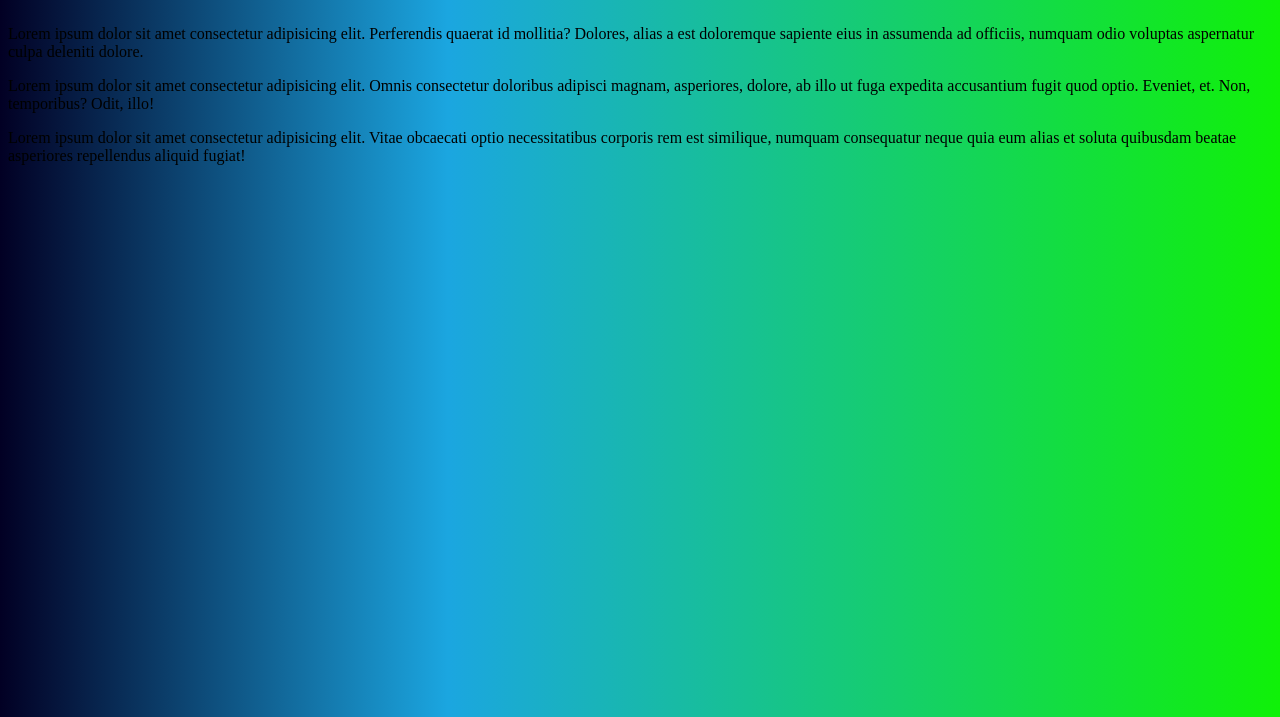
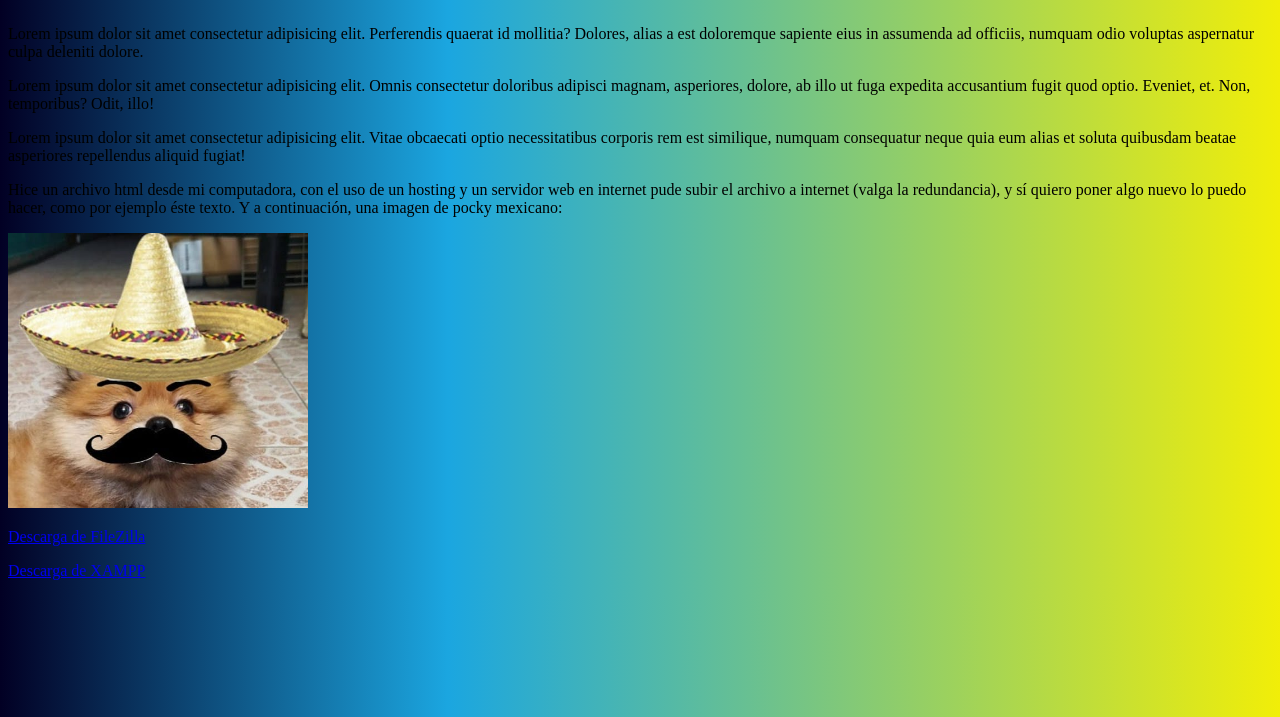
Before and after one commit to Marckytos/Uso_de_FTP, a plain HTML site: page tarea_ftp/index.html in a window 1280 px wide. Shown: the part 83-800 px from the top of the page. Drawn offline with Linux system fonts and the light colour scheme.

Commit message:
Cambios que se subieron por FTP

```diff
--- a/tarea_ftp/estilos.css
+++ b/tarea_ftp/estilos.css
@@ -1,6 +1,6 @@
 .fondo{
     background: rgb(2,0,36);
-background: linear-gradient(90deg, rgba(2,0,36,1) 0%, rgba(27,166,224,1) 35%, rgba(16,241,8,1) 100%);
+background: linear-gradient(90deg, rgba(2,0,36,1) 0%, rgba(27,166,224,1) 35%, rgba(241,238,8,1) 100%);
 }
 .titulo{
     display: inline-block;
--- a/tarea_ftp/index.html
+++ b/tarea_ftp/index.html
@@ -25,7 +25,20 @@
     <div>
         <p>Lorem ipsum dolor sit amet consectetur adipisicing elit. Vitae obcaecati optio necessitatibus corporis rem est similique, numquam consequatur neque quia eum alias et soluta quibusdam beatae asperiores repellendus aliquid fugiat!</p>
 
+        <p>
+            Hice un archivo html desde mi computadora, con el uso de un hosting y un servidor web en internet pude subir el archivo a internet (valga la redundancia), y sí quiero poner algo nuevo lo puedo hacer, como por ejemplo éste texto. Y a continuación, una imagen de pocky mexicano:
+        </p>
+
     </div>
+
+    <img src="recursos/imagenes/Pocky mexicano.jpeg" alt="un pocky mexicano" width="300px">
+
+    <p>
+        <a href="https://filezilla-project.org/download.php?platform=win64" target="_blank"> <p>Descarga de FileZilla</p></a>
+    </p>
+    <p>
+        <a href="https://www.apachefriends.org/es/index.html" target="_blank"> <p>Descarga de XAMPP</p></a>
+    </p>
 
 
 
```
Also changed, not shown: tarea_ftp/recursos/imagenes/Pocky mexicano.jpeg (added).
